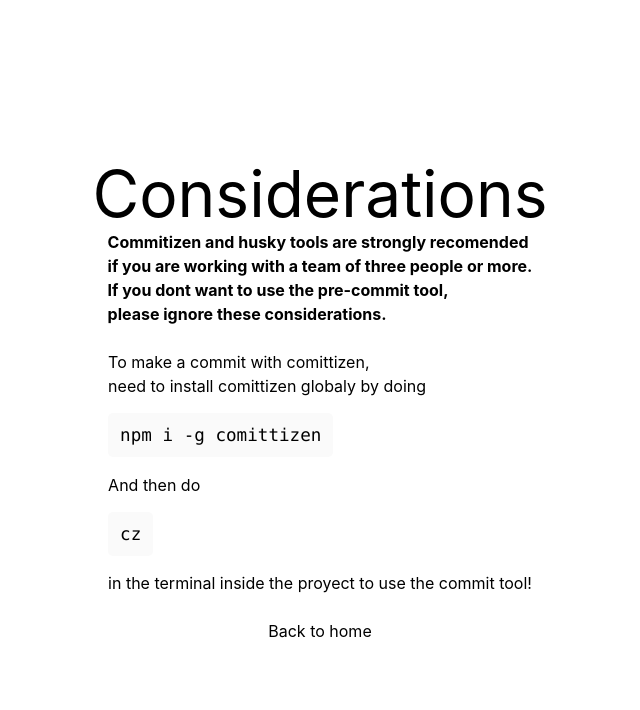
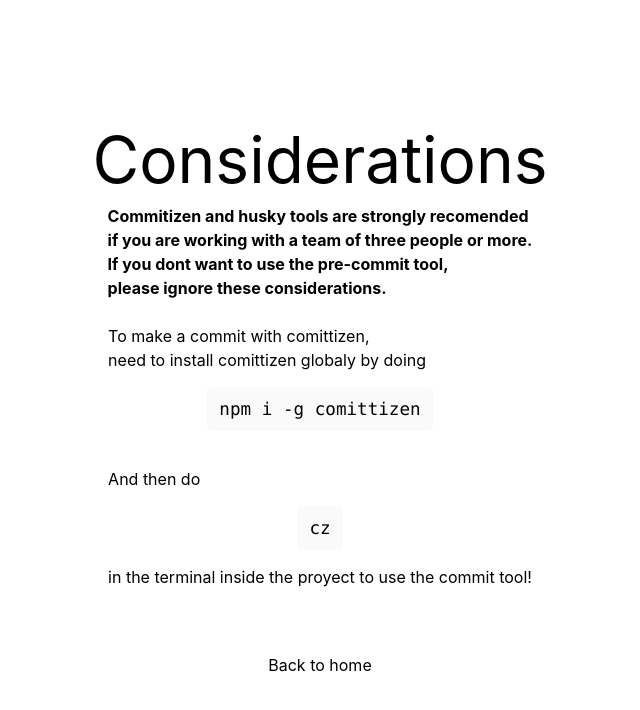
Before and after one commit to LeoCaprile/onesta-farm, a Next.js app: page /considerations in a window 1280 px wide. Shown: the top 710 px of the page, without its empty margins (320-960 px from the left). Built offline with nearby package versions, Linux system fonts and the light colour scheme.

Commit message:
:wrench: (config): Fixed tailwind issue and added ts config
Added UI folder to ts config paths

```diff
--- a/tailwind.config.js
+++ b/tailwind.config.js
@@ -1,9 +1,6 @@
 /** @type {import('tailwindcss').Config} */
 module.exports = {
-  content: [
-    './pages/**/*.{js,ts,jsx,tsx}',
-    './components/**/*.{js,ts,jsx,tsx}',
-  ],
+  content: ['./src/**/*.{js,ts,jsx,tsx}'],
   theme: {
     extend: {},
   },
--- a/tsconfig.json
+++ b/tsconfig.json
@@ -22,7 +22,8 @@
       "@interfaces/*": ["src/interfaces/*"],
       "@styles/*": ["src/styles/*"],
       "@pages/*": ["src/pages/*"],
-      "@public/*": ["src/public/*"]
+      "@public/*": ["src/public/*"],
+      "@UI/*": ["src/UI/*"]
     }
   },
   "include": ["next-env.d.ts", "types/**/*.ts", "**/*.ts", "**/*.tsx"],
```
